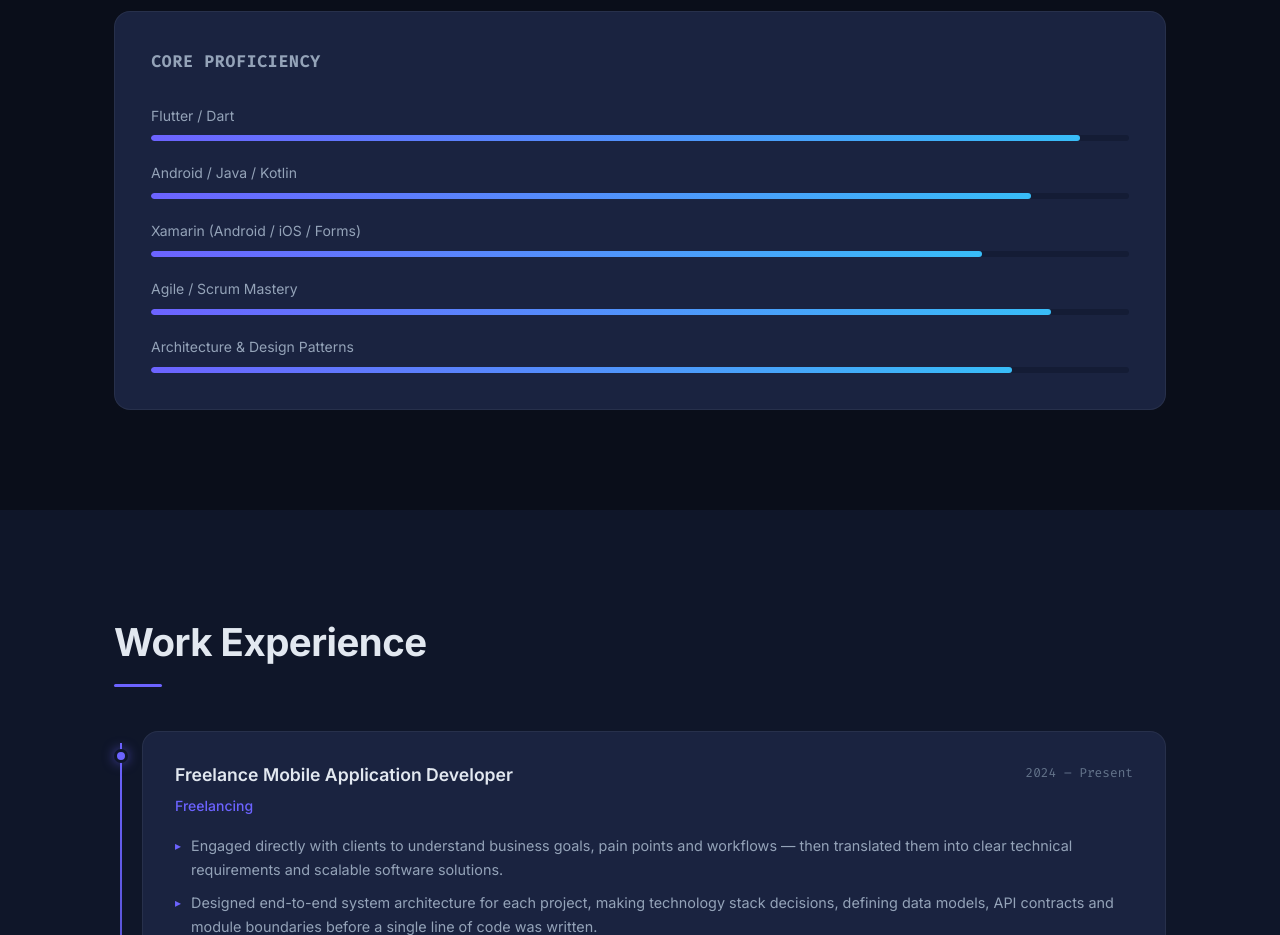
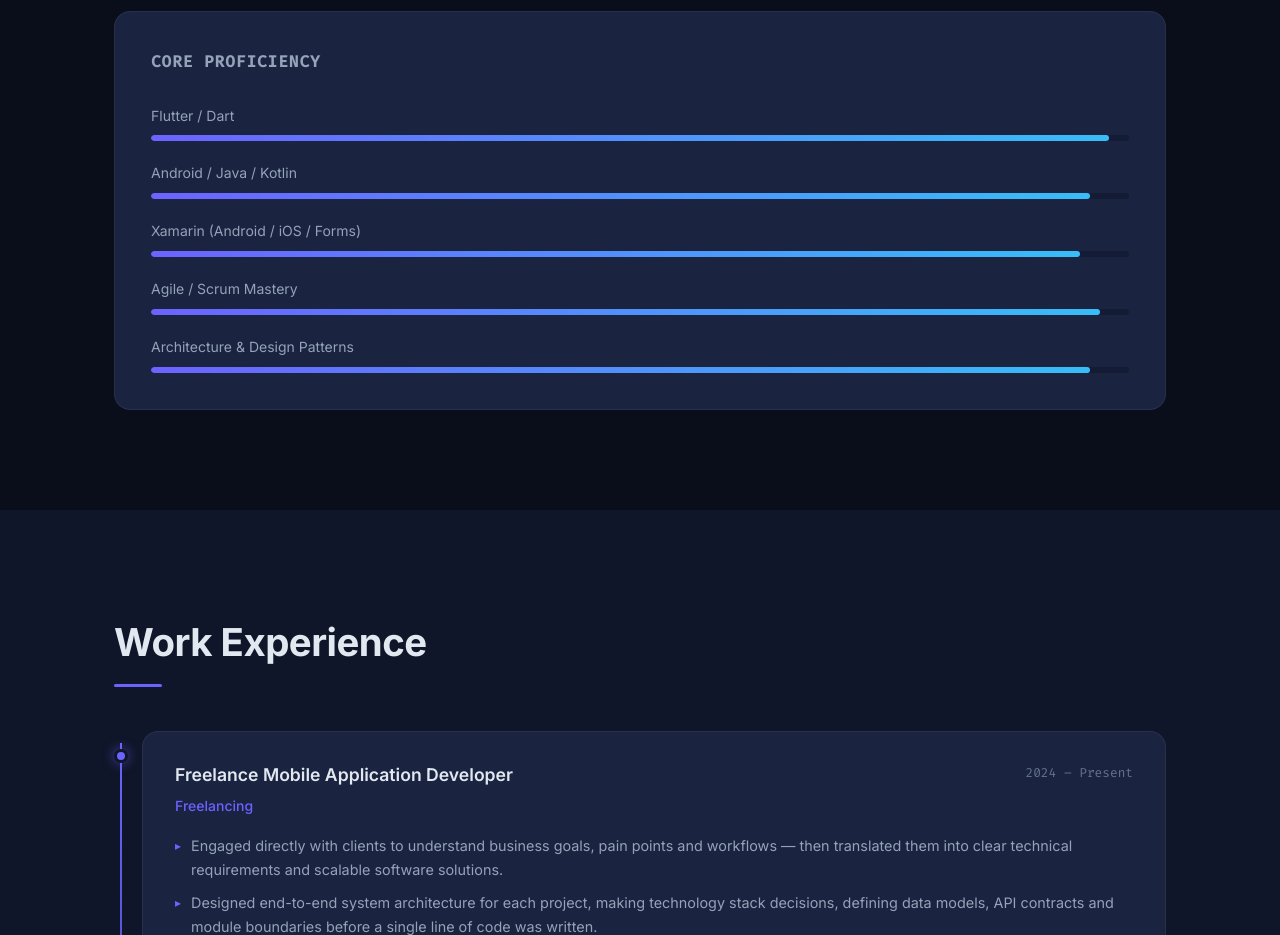
Before and after one commit to samarhany/samar-portfolio, a website: page public/index.html in a window 1280 px wide. Shown: the part 2080-3015 px from the top of the page. Drawn offline with Linux system fonts and the light colour scheme.

Commit message:
Update Core Proficiency bars to strong experience levels

```diff
--- a/public/index.html
+++ b/public/index.html
@@ -145,23 +145,23 @@
         <div class="bar-list">
           <div class="bar-item">
             <span>Flutter / Dart</span>
+            <div class="bar-track"><div class="bar-fill" data-w="98"></div></div>
+          </div>
+          <div class="bar-item">
+            <span>Android / Java / Kotlin</span>
+            <div class="bar-track"><div class="bar-fill" data-w="96"></div></div>
+          </div>
+          <div class="bar-item">
+            <span>Xamarin (Android / iOS / Forms)</span>
             <div class="bar-track"><div class="bar-fill" data-w="95"></div></div>
           </div>
           <div class="bar-item">
-            <span>Android / Java / Kotlin</span>
-            <div class="bar-track"><div class="bar-fill" data-w="90"></div></div>
-          </div>
-          <div class="bar-item">
-            <span>Xamarin (Android / iOS / Forms)</span>
-            <div class="bar-track"><div class="bar-fill" data-w="85"></div></div>
-          </div>
-          <div class="bar-item">
             <span>Agile / Scrum Mastery</span>
-            <div class="bar-track"><div class="bar-fill" data-w="92"></div></div>
+            <div class="bar-track"><div class="bar-fill" data-w="97"></div></div>
           </div>
           <div class="bar-item">
             <span>Architecture &amp; Design Patterns</span>
-            <div class="bar-track"><div class="bar-fill" data-w="88"></div></div>
+            <div class="bar-track"><div class="bar-fill" data-w="96"></div></div>
           </div>
         </div>
       </div>
```
